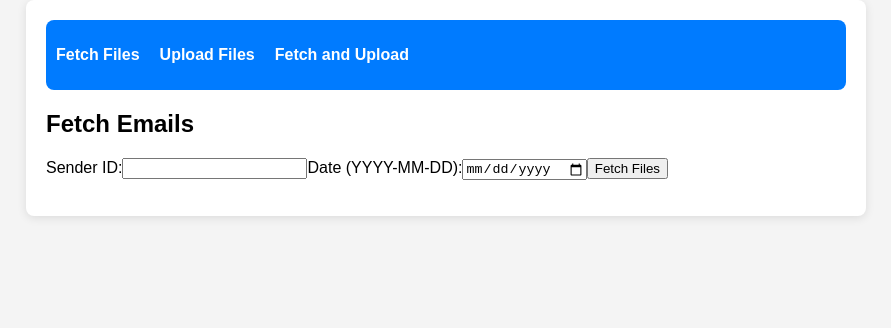
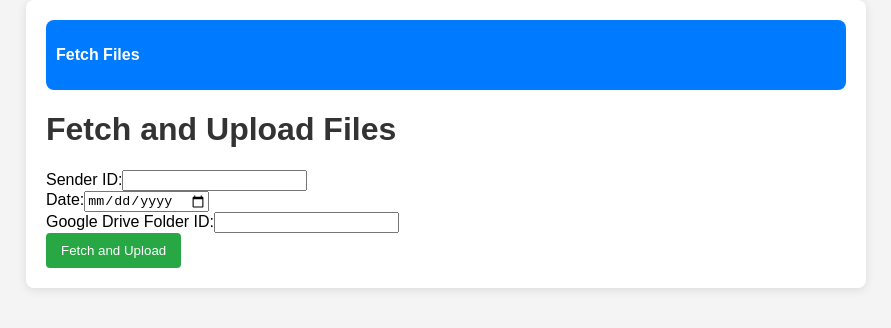
Before and after one commit to medhouse-email-processor/frontend, a React (Create React App) app: page / in a window 1280 px wide. Shown: the top 328 px of the page, without its empty margins (194-1085 px from the left). Built offline with nearby package versions, Linux system fonts and the light colour scheme.

Commit message:
Removed all routes except one

```diff
--- a/src/App.js
+++ b/src/App.js
@@ -1,7 +1,5 @@
 import React from 'react'
 import { BrowserRouter as Router, Route, Routes } from 'react-router-dom'
-import FetchFiles from './pages/FetchFiles'
-import UploadFiles from './pages/UploadFiles'
 import FetchAndUpload from './pages/FetchAndUpload'
 import './App.css'
 
@@ -12,14 +10,10 @@ function App() {
         <nav>
           <ul>
             <li><a href="/">Fetch Files</a></li>
-            <li><a href="/upload">Upload Files</a></li>
-            <li><a href="/fetchupload">Fetch and Upload</a></li>
           </ul>
         </nav>
         <Routes>
-          <Route path="/" element={<FetchFiles />} />
-          <Route path="/upload" element={<UploadFiles />} />
-          <Route path="/fetchupload" element={<FetchAndUpload />} />
+          <Route path="/" element={<FetchAndUpload />} />
         </Routes>
       </div>
     </Router>
--- a/src/pages/FetchFiles.js
+++ /dev/null
@@ -1,57 +0,0 @@
-import React, { useState } from 'react'
-import { fetchEmails } from '../services/api'
-
-function FetchFiles() {
-    const [senderId, setSenderId] = useState('')
-    const [day, setDay] = useState('')
-    const [files, setFiles] = useState([])
-    const [loading, setLoading] = useState(false)
-    const [error, setError] = useState('')
-
-    const handleFetch = async (e) => {
-        e.preventDefault()
-        setLoading(true)
-        setError('')
-        try {
-            const result = await fetchEmails(senderId, day)
-            if (result.success) {
-                setFiles(result.fetchedFiles)
-            } else {
-                setError(result.message)
-            }
-        } catch (err) {
-            setError('Failed to fetch files.')
-        } finally {
-            setLoading(false)
-        }
-    }
-
-    return (
-        <div>
-            <h2>Fetch Emails</h2>
-            <form onSubmit={handleFetch}>
-                <label>
-                    Sender ID:
-                    <input type="text" value={senderId} onChange={(e) => setSenderId(e.target.value)} required />
-                </label>
-                <label>
-                    Date (YYYY-MM-DD):
-                    <input type="date" value={day} onChange={(e) => setDay(e.target.value)} required />
-                </label>
-                <button type="submit" disabled={loading}>Fetch Files</button>
-            </form>
-
-            {loading && <p>Fetching files, please wait...</p>}
-            {error && <p className="error">{error}</p>}
-            <ul>
-                {files.map((file, index) => (
-                    <li key={index}>
-                        <p>{file.filename} ({file.city || 'Unknown city'})</p>
-                    </li>
-                ))}
-            </ul>
-        </div>
-    )
-}
-
-export default FetchFiles
--- a/src/pages/UploadFiles.js
+++ /dev/null
@@ -1,47 +0,0 @@
-import React, { useState } from 'react'
-import { uploadFiles } from '../services/api'
-
-function UploadFiles() {
-    const [folderId, setFolderId] = useState('')
-    const [loading, setLoading] = useState(false)
-    const [success, setSuccess] = useState('')
-    const [error, setError] = useState('')
-
-    const handleUpload = async (e) => {
-        e.preventDefault()
-        setLoading(true)
-        setError('')
-        setSuccess('')
-        try {
-            const result = await uploadFiles(folderId)
-            if (result.success) {
-                setSuccess(result.message)
-            } else {
-                setError(result.message)
-            }
-        } catch (err) {
-            setError('Failed to upload files.')
-        } finally {
-            setLoading(false)
-        }
-    }
-
-    return (
-        <div>
-            <h2>Upload Files to Google Drive</h2>
-            <form onSubmit={handleUpload}>
-                <label>
-                    Google Drive Folder ID:
-                    <input type="text" value={folderId} onChange={(e) => setFolderId(e.target.value)} required />
-                </label>
-                <button type="submit" disabled={loading}>Upload Files</button>
-            </form>
-
-            {loading && <p>Uploading files, please wait...</p>}
-            {success && <p className="success">{success}</p>}
-            {error && <p className="error">{error}</p>}
-        </div>
-    )
-}
-
-export default UploadFiles
```
